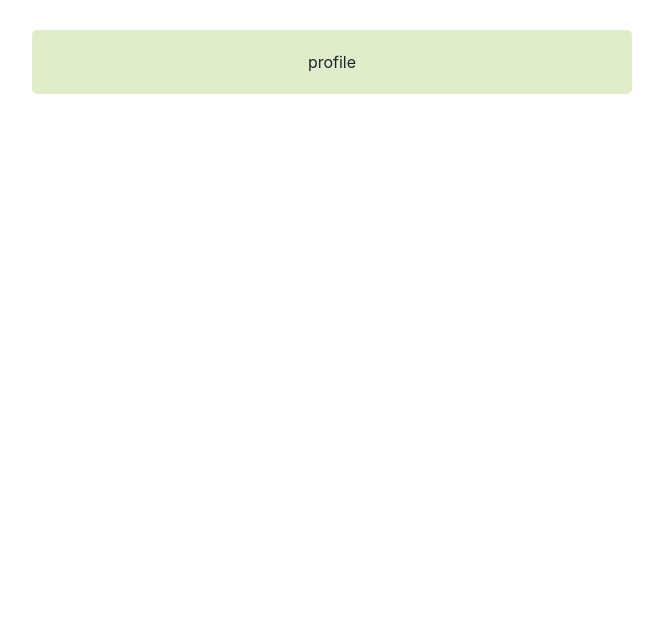
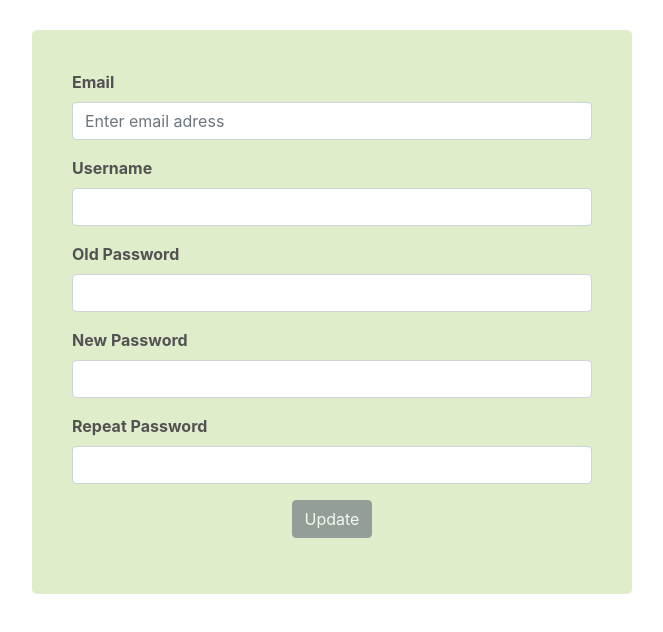
Before and after one commit to miravukojevic/react-routing, a React (Create React App) app: page /profile/edit in a window 1280 px wide. Shown: the top 632 px of the page, without its empty margins (308-971 px from the left). Built offline with nearby package versions, Linux system fonts and the light colour scheme.

Commit message:
logout, profile, edit profile

```diff
--- a/src/App.js
+++ b/src/App.js
@@ -11,6 +11,7 @@ import Login from './Login'
 import Home from './Home'
 import Admin from './Admin'
 import Profile from './Profile'
+import EditProfile from './EditProfile'
 
 const NoMatch = () => (
  <div>404</div>
@@ -36,9 +37,11 @@ class App extends Component {
         <div className="router">
           <Switch>
             <Route exact path="/"  onEnter={this.requireAuth} component={Home} />
+            <Route exact path="/home" component={Home} />
             <Route path="/login" component={Login} />
             <Route path="/admin" component={Admin} />
             <Route path="/Register" component={Register} />
+            <Route exact path="/profile/edit" component={EditProfile} />
             <Route path="/profile" component={Profile} />
             <Route  component={NoMatch} />
           </Switch>
--- a/src/ContainerLogic.js
+++ b/src/ContainerLogic.js
@@ -11,12 +11,14 @@ class ContainerLogic extends Component {
         newItem: '',
         username:'',
         repeatPassword: '',
+        oldPassword: '',
         list: [],
         isOpen: false,
         isValidEmail: true,
         isValidUsername: true,
         isValidPasword: true,
         isValidRepeatPassword: true,
+        isValidOldPassword: true,
         password: ''
     }
 
@@ -53,6 +55,14 @@ class ContainerLogic extends Component {
             }
             return true
         }
+        const oldPassword = (value) => {
+            let checkCurrent= JSON.parse(localStorage.getItem('current'));
+            console.log(value)
+            if (checkCurrent.password == value) {
+                return true
+            }
+            return false
+        }
         if (inputName === 'email') {
             this.setState({
                 email: event.target.value,
@@ -71,9 +81,18 @@ class ContainerLogic extends Component {
         }
 
         if (inputName === 'password') {
+            console.log(this.state.password)
             this.setState({
                 password: event.target.value,
                 isValidPasword: password(event.target.value),
+            })
+
+            return;
+        }
+        if (inputName === 'oldPassword') {
+            this.setState({
+                oldPassword: event.target.value,
+                isValidOldPassword: oldPassword(event.target.value),
             })
 
             return;
@@ -85,6 +104,29 @@ class ContainerLogic extends Component {
             })
 
             return;
+        }
+    }
+    onUpdate = (e) => {
+        e.preventDefault();
+        console.log('update')
+        let loginCheck = JSON.parse(localStorage.getItem('list'));
+        let checkCurrent= JSON.parse(localStorage.getItem('current'));
+        let i = 0
+            for(i; i < loginCheck.length; i++){
+
+                console.log('LOOP', i)
+
+                if(checkCurrent.email == loginCheck[i].id && checkCurrent.password == loginCheck[i].value.password) {
+
+                    console.log('MATCH USER')
+                    this.setState({
+                        username: loginCheck[i].value.username,
+                        email: loginCheck[i].id
+
+                    })
+                    // this.state.username = loginCheck[i].value.username
+
+                }
             }
     }
 
@@ -142,13 +184,12 @@ class ContainerLogic extends Component {
 
         let loginCheck = JSON.parse(localStorage.getItem('list'));
         let checkAdmin= JSON.parse(localStorage.getItem('admin'));
-        if (checkAdmin){
-            this.props.history.push({
-                pathname: `/admin`
-            })
-        }
+        console.log(checkAdmin)
+        let checkUser = false;
 
-        let checkUser = false;
+        // Check if user already exist in local storage
+
+
             let i = 0
             for(i; i < loginCheck.length; i++){
 
@@ -162,6 +203,8 @@ class ContainerLogic extends Component {
                 }
             }
 
+
+
         console.log('checkUser', checkUser)
 
         if (checkUser) {
@@ -171,11 +214,18 @@ class ContainerLogic extends Component {
             localStorage.setItem('current', JSON.stringify(
                 {
                     email: this.state.email,
+                    password: this.state.password,
                     username: this.state.username
                 }))
         } else {
             this.setState({
                 isOpen: true
+            })
+        }
+        // Check if user that logged in is Admin
+        if (checkAdmin.email == this.state.email ){
+            this.props.history.push({
+                pathname: `/admin`
             })
         }
 
@@ -217,7 +267,8 @@ class ContainerLogic extends Component {
                    onSubmit: this.onSubmit,
                    id: this.id,
                    closeModal: this.closeModal,
-                   empty: this.empty
+                   empty: this.empty,
+                   onUpdate: this.onUpdate
 
                })}
 
--- /dev/null
+++ b/src/EditProfile.js
@@ -0,0 +1,96 @@
+import React from 'react';
+import ContainerLogic from './ContainerLogic'
+import Modal from './Modal';
+
+const email = (isValidEmail, email) => {
+    if (!isValidEmail) {
+      return (
+          `${email} is not a valid email.`
+
+      )
+    }
+    return `${email} is a valid email.`
+};
+const username = (isValidUsername) => {
+    if (!isValidUsername) {
+      return (
+          `Username must contain at least 8 characters.`
+
+      )
+    }
+    return ``
+};
+const password = (isValidPassword) => {
+    if (!isValidPassword) {
+      return (
+          `Password must contain at least 5 characters.`
+
+      )
+    }
+    return ``
+};
+const repeatpassword = (isValidRepeatPassword) => {
+    if (!isValidRepeatPassword) {
+      return (
+          `Password must match.`
+
+      )
+    }
+    return ``
+};
+const oldpassword = (isValidOldPassword) => {
+
+    if (!isValidOldPassword) {
+      return (
+          `Password must match with old password.`
+
+      )
+    }
+    return ``
+};
+
+const EditProfile = () => (
+
+    <div className="insideform">
+        <ContainerLogic render={({state, handleChange, onUpdate, closeModal, empty}) => (
+            <div className="form-group">
+            <form>
+                <div className="form-group">
+                    <label>Email</label>
+                    {!state.isValidEmail ? <span className="text-danger">{email(state.isValidEmail, state.email)}</span> : ''}
+                    <input value={state.email} type="text" className={`form-control ${state.isValidEmail ? '' : 'is-invalid'}`} name={state.name} onChange={(e) => handleChange('email',e)}  placeholder="Enter email adress"/>
+                </div>
+                <div className="form-group">
+                    <label>Username</label>
+                    {!state.isValidUsername ? <span className="text-danger">{username(state.isValidUsername)}</span> : ''}
+                    <input value={state.username} type="text" name={state.username} onChange={(e) => handleChange('username',e)} className={`form-control ${state.isValidUsername ? '' : 'is-invalid'}`} />
+                </div>
+                <div className="form-group">
+                    <label>Old Password</label>
+                    {!state.isValidOldPassword ? <span className="text-danger">{oldpassword(state.isValidOldPassword)}</span>:''}
+                    <input name={state.oldPassword} value={state.oldPassword} onChange={(e) => handleChange('oldPassword',e)}  className={`form-control ${state.isValidOldPassword ? '' : 'is-invalid'}`}  type="password" />
+                </div>
+                <div className="form-group">
+                    <label>New Password</label>
+                    {!state.isValidPasword ? <span className="text-danger">{password(state.isValidPasword)}</span> : ''}
+                    <input type="text" value={state.password} onChange={(e) => handleChange('password',e)}  className={`form-control ${state.isValidPasword ? '' : 'is-invalid'}`} type="password" />
+                </div>
+                <div className="form-group">
+                    <label>Repeat Password</label>
+                    {!state.isValidRepeatPassword ? <span className="text-danger">{repeatpassword(state.isValidRepeatPassword)}</span>:''}
+                    <input name={state.repeatPassword} name={state.repeatPassword} onChange={(e) => handleChange('repeatPassword',e)}  className={`form-control ${state.isValidRepeatPassword ? '' : 'is-invalid'}`}  type="password" />
+                </div>
+                <button className="btn btn-secondary" onClick={onUpdate} type="submit" disabled={ !empty() || !state.isValidEmail || !state.isValidPasword || !state.isValidRepeatPassword || !state.isValidUsername}>Update</button>
+            </form>
+            {state.isOpen ? <Modal bodyModal="User already exist" close="We are sorry :(" closeModal={closeModal} /> : null}
+        </div>
+
+        )}>
+
+        </ContainerLogic>
+
+
+    </div>
+  );
+
+  export default EditProfile
--- a/src/Home.js
+++ b/src/Home.js
@@ -7,34 +7,45 @@ import {
     Switch,
     withRouter } from 'react-router-dom'
 
-// const Home = () => {
-//     return (
-//         <div>
-//             <h1> Welcome to Task 5</h1>
-//             <ul>
-//                 <li>
-//                 <Link to="/login">Login</Link>
-//                 <Link to="/register">Register</Link>
-//                 </li>
-//             </ul>
-//         </div>
-//      );
-// }
  class Home extends React.Component {
      state = {
-         isAuthenticated: false
+         isAuthenticated: false,
+         username: ''
       }
+      componentDidMount = () => {
+        let checkCurrent= JSON.parse(localStorage.getItem('current'));
+        console.log(checkCurrent)
+        if(checkCurrent){
+            this.setState({
+                isAuthenticated: true,
+                username: checkCurrent.email.substring(0, checkCurrent.email.lastIndexOf("@"))
+            })
+        }
+    }
+    logout = () => {
+        this.setState({
+            isAuthenticated: false
+        })
+        localStorage.removeItem('current');
+    }
+
      render() {
+
          return (
-             this.state.isAuthenticated ? <div>
-                <h1> Welcome to Task 5</h1>
+
+             !this.state.isAuthenticated ? <div>
+                <h1> Please login or register to enter application</h1>
                 <ul>
                      <li>
                     <Link to="/login">Login</Link>
                     <Link to="/register">Register</Link>
                      </li>
                </ul>
-             </div> : <div><Link to="/profile">Profile</Link></div>
+             </div> : <div>
+             <h1>Welcome dear {this.state.username}</h1>
+                 <Link to="/profile">Profile</Link>
+                 <a href="/home" onClick={this.logout}>log Out</a>
+                 </div>
 
           );
      }
--- a/src/Profile.js
+++ b/src/Profile.js
@@ -1,9 +1,71 @@
 import React from 'react';
+import {
+    BrowserRouter as Router,
+    Route,
+    Link,
+    Redirect,
+    Switch,
+    withRouter } from 'react-router-dom'
 
 class Profile extends React.Component {
-    state = {  }
+    state = {
+        username: '',
+        email: '',
+        isAuthenticated: false,
+     }
+    componentDidMount = () => {
+        let loginCheck = JSON.parse(localStorage.getItem('list'));
+        let checkCurrent= JSON.parse(localStorage.getItem('current'));
+        let i = 0
+            for(i; i < loginCheck.length; i++){
+
+                console.log('LOOP', i)
+
+                if(checkCurrent.email == loginCheck[i].id && checkCurrent.password == loginCheck[i].value.password) {
+
+                    console.log('MATCH USER')
+                    this.setState({
+                        username: loginCheck[i].value.username,
+                        email: loginCheck[i].id
+
+                    })
+                    // this.state.username = loginCheck[i].value.username
+
+                }
+            }
+
+            console.log(checkCurrent)
+            if(checkCurrent){
+                this.setState({
+                    isAuthenticated: true
+                })
+            }
+    }
+    logout = () => {
+        this.setState({
+            isAuthenticated: false
+        })
+        localStorage.removeItem('current');
+    }
     render() {
-        return (  <div>profile</div>);
+        return (
+        <div>
+            <h1>Welcome to profile page</h1>
+            <table style={{width: '100%', textAlign:'left' }}>
+                <tr>
+                    <td>Username: </td>
+                    <td style={{color:'red'}}>{this.state.username}</td>
+                </tr>
+                <tr>
+                    <td>Email: </td>
+                    <td style={{color:'red'}}>{this.state.email}</td>
+                </tr>
+            </table>
+            <Link to="/profile/edit">Edit Profile</Link>
+            <a href="/home" onClick={this.logout}>log Out</a>
+
+        </div>
+            );
     }
 }
 
```
Lines whose indentation alone changed are shown as unchanged.
